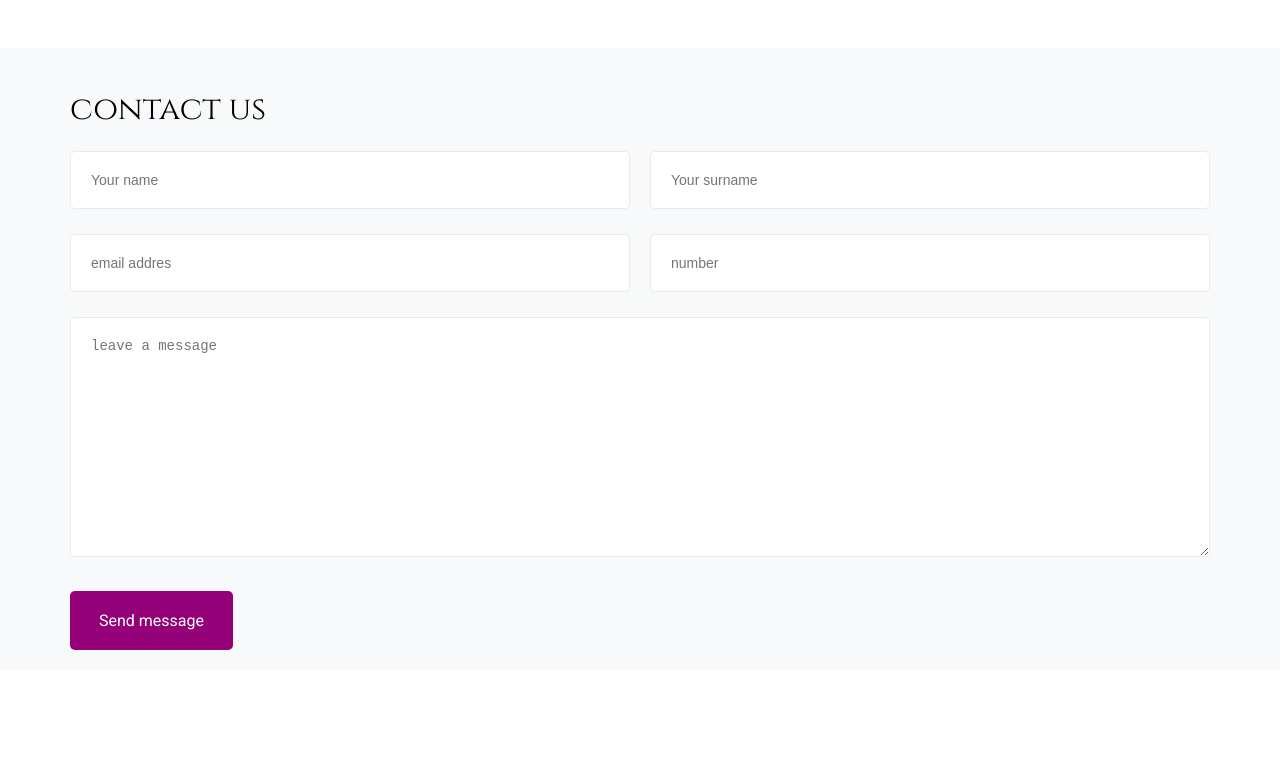
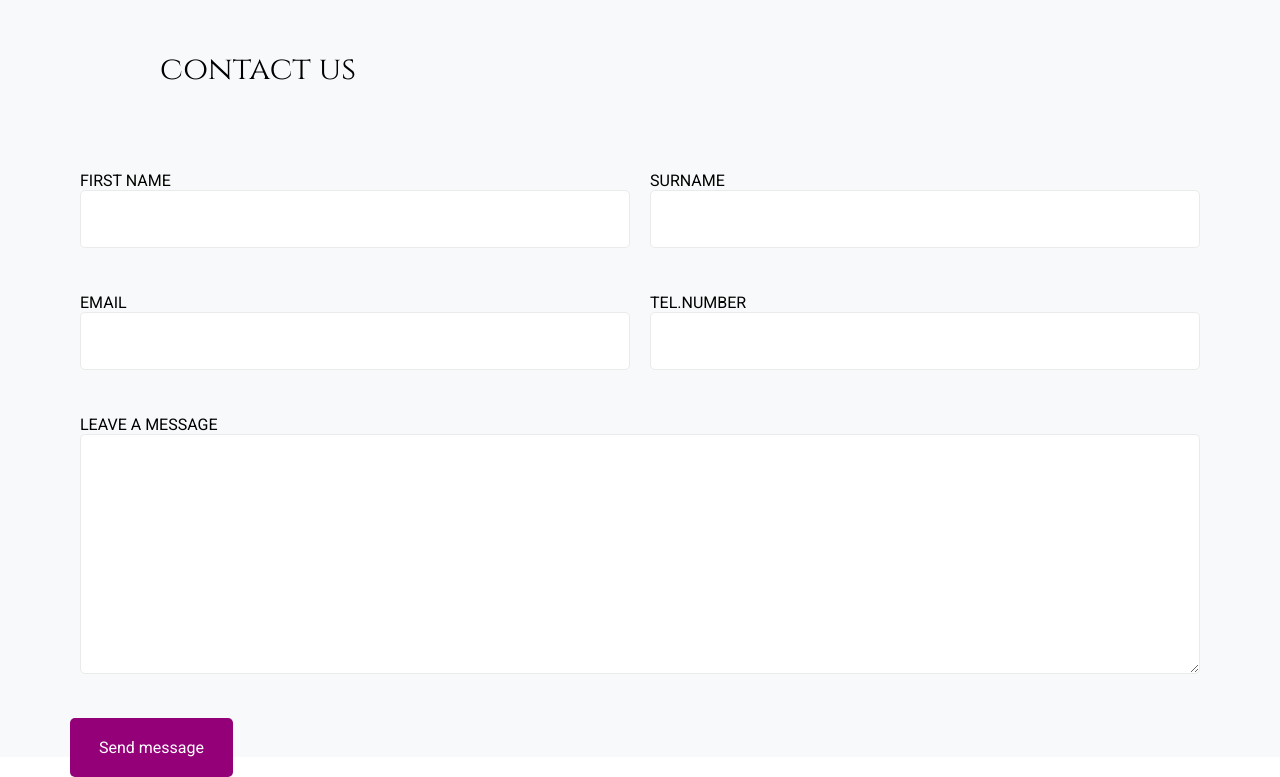
Before and after one commit to narminya/Wine-template-, a plain HTML site: page contact.html in a window 1280 px wide. Shown: the part 687-1464 px from the top of the page. Before the commit the page ends 1407 px from the top, so only its background shows below. Drawn offline with Linux system fonts and the light colour scheme.

Commit message:
contact changes

```diff
--- a/contact.html
+++ b/contact.html
@@ -1,14 +1,17 @@
 <!DOCTYPE html>
 <html lang="en">
+
 <head>
     <meta charset="UTF-8">
     <meta name="viewport" content="width=device-width, initial-scale=1.0">
     <title>Document</title>
     <link rel="stylesheet" href="css/style.css">
-    <link href="https://fonts.googleapis.com/css?family=Cinzel:400,700|Montserrat:400,700|Roboto&display=swap" rel="stylesheet">
+    <link href="https://fonts.googleapis.com/css?family=Cinzel:400,700|Montserrat:400,700|Roboto&display=swap"
+        rel="stylesheet">
     <script src="https://kit.fontawesome.com/2225861a13.js" crossorigin="anonymous"></script>
 
 </head>
+
 <body>
     <header class="head">
         <div class="logo">
@@ -34,25 +37,36 @@
         </div>
     </div>
     <div class="contact">
+        <div class="form-title"><p>contact us</p></div>
         <div class="container-contact">
-       <p>contact us</p>
-       <div class="login">
+            <div class="form">
+                <label for="">FIRST NAME</label>
+                <input type="text" name="NAME" id="name" class="input ">
+            </div>
+            <div class="form">
+                <label for="">SURNAME</label>
+                <input type="text" name="NAME" id="surname" class="input ">
+            </div>
+            <div class="form">
+                <label for="">EMAIL</label>
+                <input type="text" name="NAME" id="email" class="input">
+            </div>
 
-           <input type="text" name="NAME" placeholder="Your name" class="input ">
-        </label>
-           <input type="text" name="SURNAME" placeholder="Your surname" class="input surname">
+            <div class="form">
+                <label for="">TEL.NUMBER</label>
+                <input type="text" name="NAME" id="tel.number" class="input ">
             </div>
-       <div class="subject">
-           <input type="email" name="email" placeholder="email addres" class="input">
-           <input type="text" name="tel.number" placeholder="number" class="input tel">
+
+            <div class="msg">
+                <label for="msg">LEAVE A MESSAGE</label>
+                <textarea class="area" id="msg"></textarea>
             </div>
-       <div class="msg">
-           <textarea class="area" placeholder="leave a message"></textarea>
-       </div>
+
             <div class="submit">
                 <a href="" class="btn-contact">Send message</a>
             </div>
         </div>
     </div>
 </body>
+
 </html>
--- a/css/style.css
+++ b/css/style.css
@@ -464,15 +464,35 @@ opacity: .3;
 }
 
 .container-contact {
+    display: flex;
+    flex-wrap: wrap;
     font-family: 'roboto';
     max-width: 1140px;
     height: auto;
-    margin: 50px auto;
-    padding: 40px;
-
+    margin: 0 auto;
 }
 
-.container-contact p{
+.form-title {
+    padding: 50px;
+    margin: 0 110px;
+}
+
+.form {
+    width: 50%;
+    box-sizing: border-box;
+    box-sizing: border-box;
+    padding: 10px;
+}
+
+.msg {
+    width: 100%;
+    box-sizing: border-box;
+    padding: 10px;
+}
+.textarea{
+    resize: vertical;
+}
+.contact p{
     font-family: 'cinzel';
     font-size: 32px;
     margin-bottom: 20px;
@@ -501,11 +521,6 @@ opacity: .3;
     margin-bottom: 50px;
 }
 
-.login,.subject  {
-    display: flex;
-    width: 1140px;
-}
-
 .btn-contact {
 width: 150px;
 height: 70px;
@@ -521,7 +536,3 @@ transition-duration: .6s;
 
 box-shadow: 0 0 0 0.2rem rgba(147, 0, 119, 0.5);
 }
-.surname, .tel {
-margin-left: 20px;
-
-}
```
Lines whose indentation alone changed are shown as unchanged.
